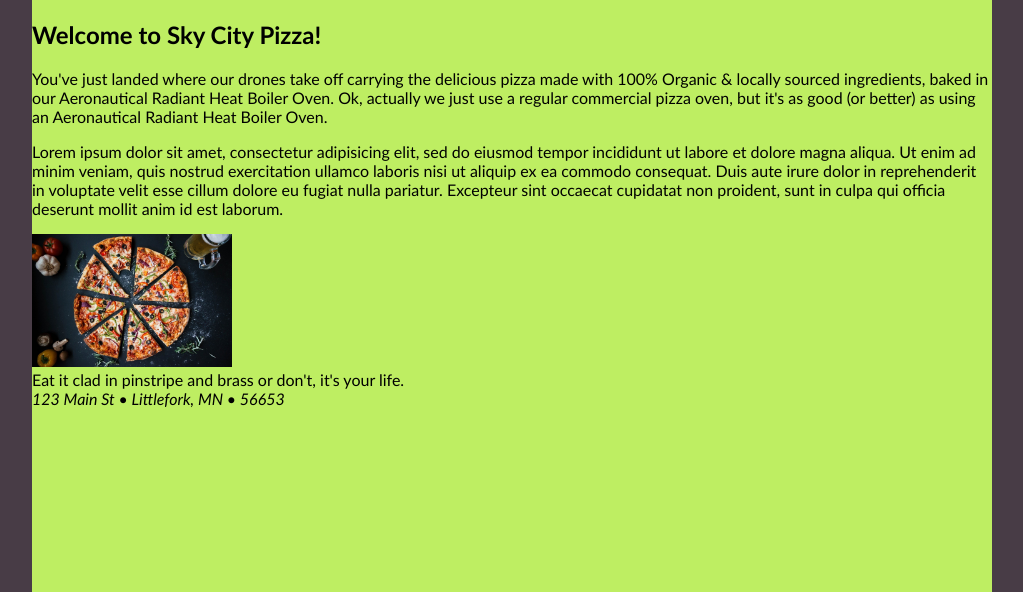
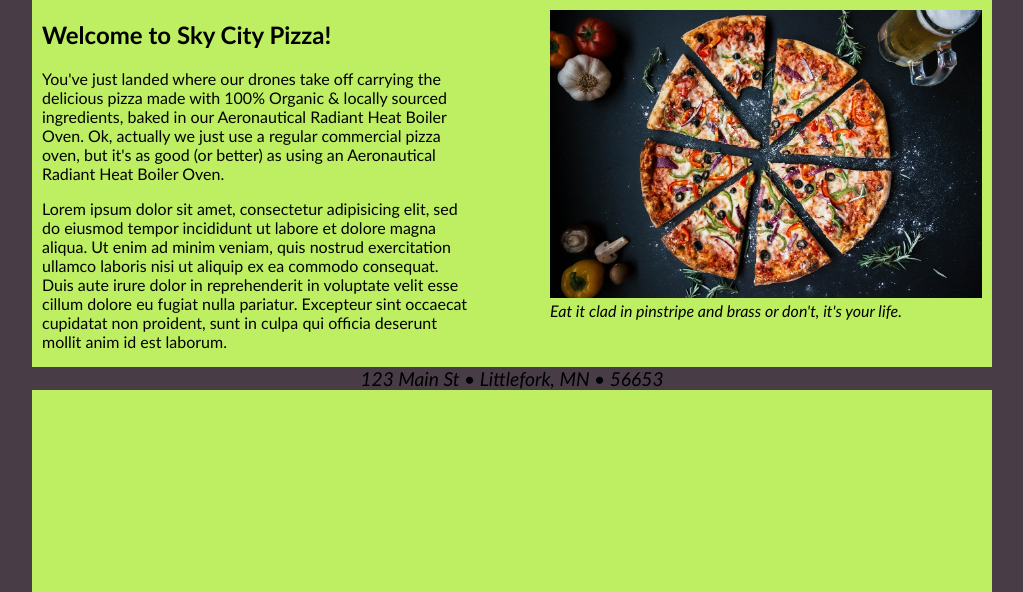
Before and after one commit to kfisc88-lsc-repos/cis1406_final_project, a PHP site: page /templates/test.html in a window 1280 px wide. Shown: the part 208-800 px from the top of the page, without its empty margins (128-1151 px from the left). Run offline with PHP 8.4, Linux system fonts and the light colour scheme.

Commit message:
added more pics for use, finished styling homepage

```diff
--- a/css/style.css
+++ b/css/style.css
@@ -99,13 +99,47 @@ a:active, a:hover{
 }
 
 
+/* Carousel */
+/* .carousel {
+
+} */
+
+
 /* Main/Article Styles */
-main article:first-of-type{
+.main-article {
+  float: left;
+  width: 45%;
+  padding-left: 10px;
+}
 
+.main-img {
+  float: right;
+  width: 45%;
+  padding: 10px;
+}
+
+#pizza {
+  width: 100%;
+}
+
+figcaption {
+  font-style: italic;
+}
+
+main::after {
+  content: "";
+  display: table;
+  clear: both;
 }
 
 
 /* Footer Styles */
-
+footer {
+  text-align: center;
+  font-size: 1.2em;
+  background-color: #483c46;
+  padding: 0;
+  margin: 0 auto 0 auto;
+}
 
 /* Media Queries */
--- a/templates/test.html
+++ b/templates/test.html
@@ -25,10 +25,14 @@
     </ul>
   </nav>
 
-  <div class="carousel">
+  <!-- <div class="carousel">
 
-  </div>
+  </div> -->
+
   <main>
+
+    <article class="main-article">
+
     <h2>Welcome to Sky City Pizza!</h2>
 
       <p>You've just landed where our drones take off carrying the delicious pizza
@@ -44,9 +48,11 @@
       velit esse cillum dolore eu fugiat nulla pariatur. Excepteur sint occaecat
       cupidatat non proident, sunt in culpa qui officia deserunt mollit anim id
       est laborum.</p>
-
-    <img src="../assets/pizza1.jpg" alt="delicious pizza" width="200">
-    <figcaption>Eat it clad in pinstripe and brass or don't, it's your life.</figcaption>
+    </article>
+    <div class="main-img">
+      <img id="pizza" src="../assets/pizza1.jpg" alt="delicious pizza" >
+      <figcaption>Eat it clad in pinstripe and brass or don't, it's your life.</figcaption>
+    </div>
   </main>
   <footer><em>123 Main St &#8226; Littlefork, MN &#8226; 56653</em></footer>
 </body>
```
